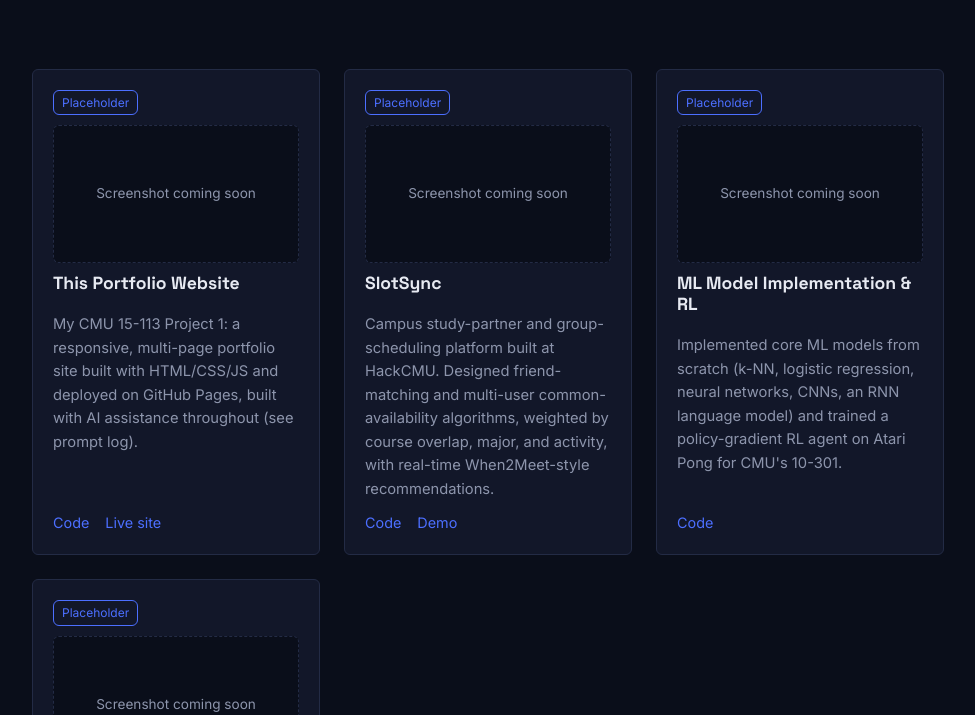
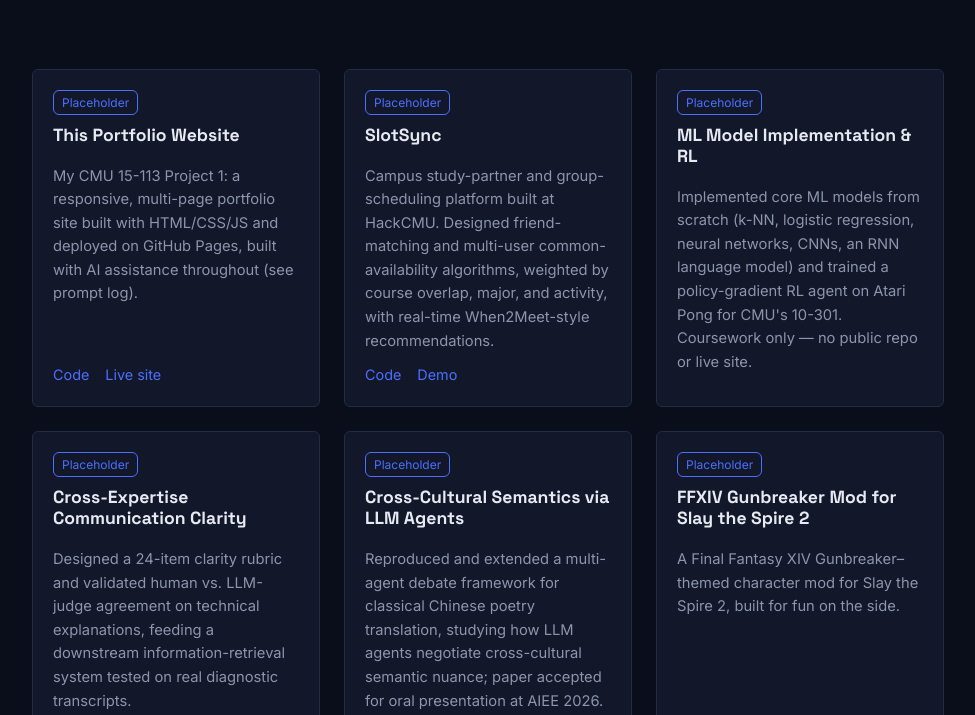
Before and after one commit to Integral0593/Portfolio, a plain HTML site: page projects.html in a window 1280 px wide. Shown: the part 237-952 px from the top of the page, without its empty margins (152-1127 px from the left). Drawn offline with Linux system fonts and the light colour scheme.

Commit message:
Simplify hero/contact copy, revamp projects page content
- Home hero now just the name, tagline still carries the pitch
- Contact page drops the redundant intro line
- Projects page: remove screenshot placeholders (and the now-unused
  .thumb CSS), drop the dead link on the 10-301 coursework card, add
  the Cross-Cultural Semantics LLM-agents project and the FFXIV
  Gunbreaker mod for Slay the Spire 2

Co-Authored-By: Claude Sonnet 5 <noreply@anthropic.com>

```diff
--- a/projects.html
+++ b/projects.html
@@ -42,10 +42,8 @@
     <section>
       <div class="project-grid">
 
-        <!-- PLACEHOLDER: replace thumb, description, and links with real details/screenshots as you go -->
         <div class="project-card">
           <span class="status-tag">Placeholder</span>
-          <div class="thumb">Screenshot coming soon</div>
           <h3>This Portfolio Website</h3>
           <p>
             My CMU 15-113 Project 1: a responsive, multi-page portfolio site
@@ -60,7 +58,6 @@
 
         <div class="project-card">
           <span class="status-tag">Placeholder</span>
-          <div class="thumb">Screenshot coming soon</div>
           <h3>SlotSync</h3>
           <p>
             Campus study-partner and group-scheduling platform built at HackCMU.
@@ -76,21 +73,17 @@
 
         <div class="project-card">
           <span class="status-tag">Placeholder</span>
-          <div class="thumb">Screenshot coming soon</div>
           <h3>ML Model Implementation &amp; RL</h3>
           <p>
             Implemented core ML models from scratch (k-NN, logistic regression,
             neural networks, CNNs, an RNN language model) and trained a
-            policy-gradient RL agent on Atari Pong for CMU's 10-301.
+            policy-gradient RL agent on Atari Pong for CMU's 10-301. Coursework
+            only &mdash; no public repo or live site.
           </p>
-          <div class="links">
-            <a href="https://github.com/">Code</a>
-          </div>
         </div>
 
         <div class="project-card">
           <span class="status-tag">Placeholder</span>
-          <div class="thumb">Screenshot coming soon</div>
           <h3>Cross-Expertise Communication Clarity</h3>
           <p>
             Designed a 24-item clarity rubric and validated human vs. LLM-judge
@@ -99,6 +92,29 @@
           </p>
           <div class="links">
             <a href="#">Write-up</a>
+          </div>
+        </div>
+
+        <div class="project-card">
+          <span class="status-tag">Placeholder</span>
+          <h3>Cross-Cultural Semantics via LLM Agents</h3>
+          <p>
+            Reproduced and extended a multi-agent debate framework for classical
+            Chinese poetry translation, studying how LLM agents negotiate
+            cross-cultural semantic nuance; paper accepted for oral presentation
+            at AIEE 2026.
+          </p>
+        </div>
+
+        <div class="project-card">
+          <span class="status-tag">Placeholder</span>
+          <h3>FFXIV Gunbreaker Mod for Slay the Spire 2</h3>
+          <p>
+            A Final Fantasy XIV Gunbreaker&ndash;themed character mod for Slay
+            the Spire 2, built for fun on the side.
+          </p>
+          <div class="links">
+            <a href="https://github.com/Integral0593/FFXIV_GNB">Code</a>
           </div>
         </div>
 
--- a/style.css
+++ b/style.css
@@ -428,19 +428,6 @@ section + section {
   gap: 10px;
 }
 
-.project-card .thumb {
-  width: 100%;
-  aspect-ratio: 16 / 9;
-  border-radius: var(--radius);
-  border: 1px dashed var(--border);
-  display: flex;
-  align-items: center;
-  justify-content: center;
-  color: var(--text-muted);
-  font-size: 0.85rem;
-  background: var(--bg);
-}
-
 .project-card h3 {
   font-size: 1.1rem;
 }
```
Also changed, not shown: contact.html (+0 -4 lines), index.html (+1 -1 lines).
